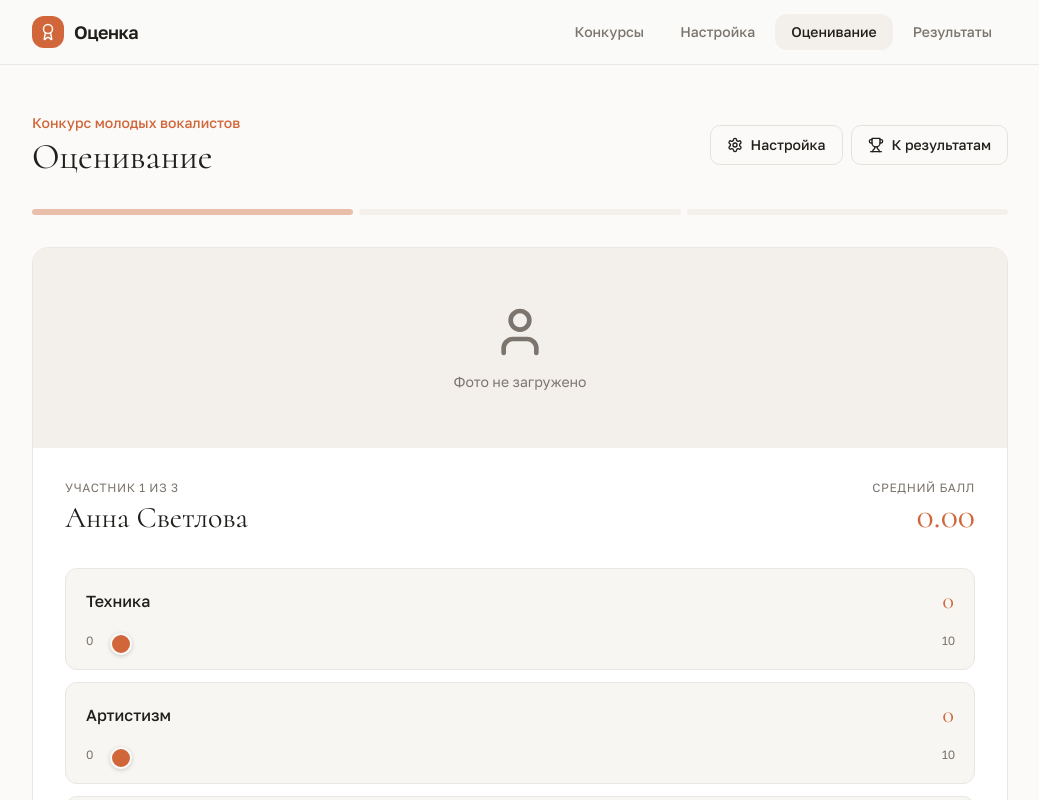
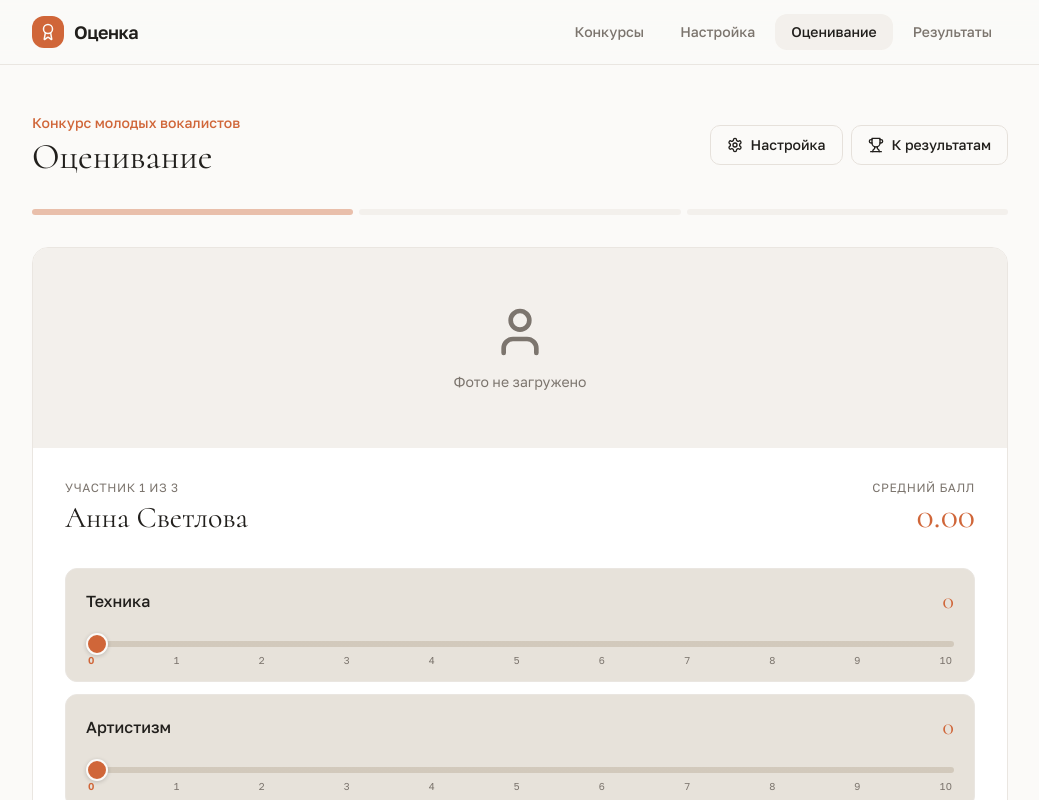
Before and after one commit to pr-poehali-dev/rating-evaluation-platform, a React (Vite) app: page / in a window 1280 px wide. Both pictures are taken after a click on the button "Оценивание". Shown: the top 800 px of the page, without its empty margins (120-1159 px from the left). Built offline with nearby package versions, Linux system fonts and the light colour scheme.

Commit message:
Стилизация критериев и разделения оценок

```diff
--- a/src/pages/contest/JudgeTab.tsx
+++ b/src/pages/contest/JudgeTab.tsx
@@ -124,16 +124,13 @@ export default function JudgeTab({
               {contest.criteria.map((k) => {
                 const val = scores[participant.id]?.[k.id] ?? 0;
                 return (
-                  <div key={k.id} className="rounded-xl bg-secondary/60 border border-border px-5 py-4">
+                  <div key={k.id} className="rounded-xl border border-border px-5 py-4" style={{ background: 'hsl(36 20% 88%)' }}>
                     <div className="flex items-center justify-between mb-3">
                       <span className="font-medium">{k.name}</span>
                       <span className="font-display text-2xl text-accent tabular-nums w-10 text-right">
                         {val}
                       </span>
                     </div>
-                    <div className="relative flex items-center gap-3">
-                      <span className="text-xs text-muted-foreground w-3">0</span>
-                      <div className="relative flex-1">
                     <input
                       type="range"
                       min={0}
@@ -141,13 +138,22 @@ export default function JudgeTab({
                       step={1}
                       value={val}
                       onChange={(e) => setScore(participant.id, k.id, Number(e.target.value))}
-                          className="w-full h-2 rounded-full appearance-none cursor-pointer"
+                      className="w-full h-2 rounded-full appearance-none cursor-pointer mb-2"
                       style={{
-                            background: `linear-gradient(to right, var(--accent) 0%, var(--accent) ${val * 10}%, var(--secondary) ${val * 10}%, var(--secondary) 100%)`,
+                        background: `linear-gradient(to right, hsl(var(--accent)) 0%, hsl(var(--accent)) ${val * 10}%, hsl(36 20% 78%) ${val * 10}%, hsl(36 20% 78%) 100%)`,
                       }}
                     />
-                      </div>
-                      <span className="text-xs text-muted-foreground w-3">10</span>
+                    <div className="flex justify-between px-0.5">
+                      {Array.from({ length: 11 }, (_, i) => (
+                        <span
+                          key={i}
+                          className={`text-[10px] tabular-nums leading-none transition-colors ${
+                            i === val ? 'text-accent font-semibold' : 'text-muted-foreground'
+                          }`}
+                        >
+                          {i}
+                        </span>
+                      ))}
                     </div>
                   </div>
                 );
```
Lines whose indentation alone changed are shown as unchanged.
